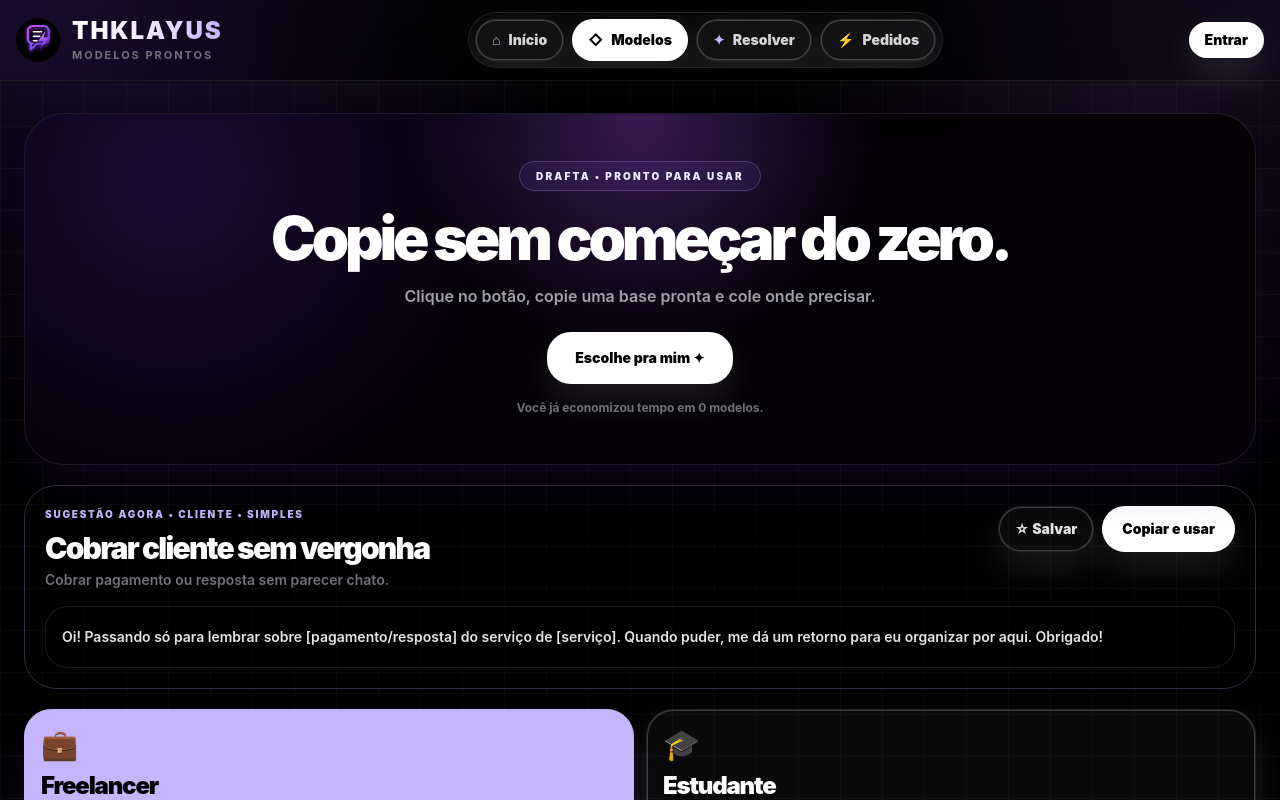
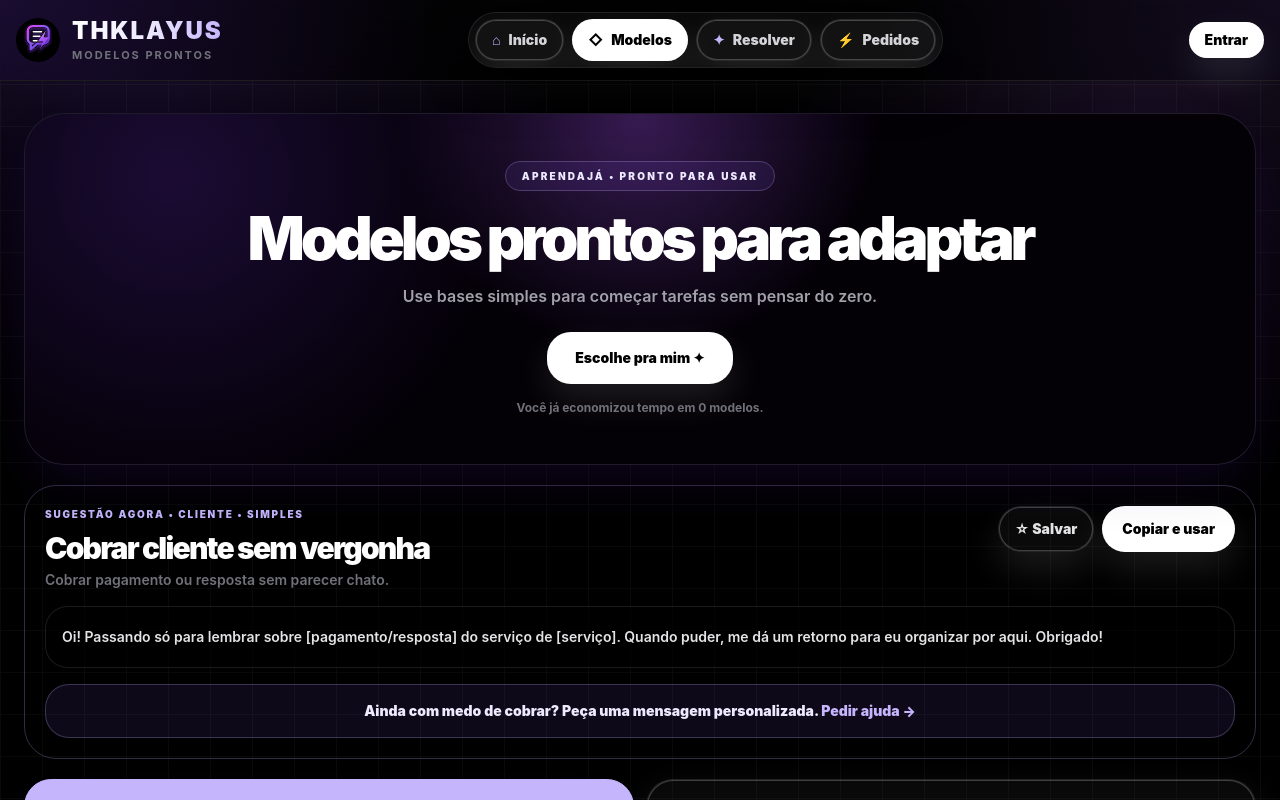
Before and after one commit to thiagodouglas19t-lang/Thklayus-hub, a React (Vite) app: page / in a window 1280 px wide. Both pictures are taken after a click on the button "Começar agora". Shown: the top 800 px of the page. Built offline with nearby package versions, Linux system fonts and the light colour scheme.

Commit message:
Atualiza Modelos para identidade AprendaJá

```diff
--- a/src/pages/Modelos.tsx
+++ b/src/pages/Modelos.tsx
@@ -1,4 +1,5 @@
 import { useMemo, useRef, useState } from "react";
+import { appConfig } from "../config/appConfig";
 
 type Tribe = "estudante" | "freelancer";
 type Vibe = "simples" | "formal" | "direto";
@@ -107,6 +108,8 @@ const tribeCopy: Record<Tribe, { title: string; desc: string; icon: string }> =
 
 const priorityIds = ["cobrar-cliente", "professor-entrega", "proposta-servico", "resumo-escolar", "preco-servico"];
 const toastMessages = ["Pronto para colar!", "Copiado. Agora é só colar e enviar.", "Sucesso! Resolveu rápido."];
+const STORAGE_COPY_COUNT = "aprendaja_copy_count";
+const STORAGE_FAVORITES = "aprendaja_favorites";
 
 function safeReadNumber(key: string) {
   try {
@@ -126,14 +129,15 @@ function safeReadList(key: string) {
 }
 
 export default function Modelos() {
+  const { brand, models } = appConfig;
   const [tribe, setTribe] = useState<Tribe>("freelancer");
   const [vibe, setVibe] = useState<Vibe>("simples");
   const [busca, setBusca] = useState("");
   const [copied, setCopied] = useState<string | null>(null);
   const [selectedId, setSelectedId] = useState<string>("cobrar-cliente");
   const [toast, setToast] = useState("");
-  const [copyCount, setCopyCount] = useState(() => safeReadNumber("drafta_copy_count"));
-  const [favorites, setFavorites] = useState<string[]>(() => safeReadList("drafta_favorites"));
+  const [copyCount, setCopyCount] = useState(() => safeReadNumber(STORAGE_COPY_COUNT));
+  const [favorites, setFavorites] = useState<string[]>(() => safeReadList(STORAGE_FAVORITES));
   const resultRef = useRef<HTMLDivElement | null>(null);
 
   const favoriteModels = useMemo(() => favorites.map((id) => templates.find((item) => item.id === id)).filter(Boolean) as Template[], [favorites]);
@@ -166,7 +170,7 @@ export default function Modelos() {
   function toggleFavorite(id: string) {
     const next = favorites.includes(id) ? favorites.filter((item) => item !== id) : [id, ...favorites].slice(0, 6);
     setFavorites(next);
-    localStorage.setItem("drafta_favorites", JSON.stringify(next));
+    localStorage.setItem(STORAGE_FAVORITES, JSON.stringify(next));
     showToast(next.includes(id) ? "Salvo nos seus atalhos." : "Removido dos atalhos.");
   }
 
@@ -176,7 +180,7 @@ export default function Modelos() {
       setCopied(id);
       const nextCount = copyCount + 1;
       setCopyCount(nextCount);
-      localStorage.setItem("drafta_copy_count", String(nextCount));
+      localStorage.setItem(STORAGE_COPY_COUNT, String(nextCount));
       showToast();
       setTimeout(() => setCopied(null), 1400);
     } catch {
@@ -207,9 +211,9 @@ export default function Modelos() {
       <section className="relative overflow-hidden rounded-[2.5rem] border border-violet-300/15 bg-[#030006] px-6 py-8 text-center shadow-2xl shadow-violet-950/30 md:px-10 md:py-12">
         <div className="pointer-events-none absolute inset-0 bg-[radial-gradient(circle_at_50%_0%,rgba(168,85,247,0.32),transparent_34%),radial-gradient(circle_at_12%_18%,rgba(124,58,237,0.20),transparent_30%)]" />
         <div className="relative mx-auto max-w-4xl">
-          <span className="rounded-full border border-violet-300/25 bg-violet-500/10 px-4 py-2 text-[10px] font-black uppercase tracking-[0.22em] text-violet-100">Drafta • pronto para usar</span>
-          <h1 className="mt-5 text-4xl font-black leading-[0.95] tracking-[-0.07em] text-white md:text-6xl">Copie sem começar do zero.</h1>
-          <p className="mx-auto mt-4 max-w-2xl text-sm font-semibold leading-7 text-zinc-400 md:text-base">Clique no botão, copie uma base pronta e cole onde precisar.</p>
+          <span className="rounded-full border border-violet-300/25 bg-violet-500/10 px-4 py-2 text-[10px] font-black uppercase tracking-[0.22em] text-violet-100">{brand.name} • pronto para usar</span>
+          <h1 className="mt-5 text-4xl font-black leading-[0.95] tracking-[-0.07em] text-white md:text-6xl">{models.title}</h1>
+          <p className="mx-auto mt-4 max-w-2xl text-sm font-semibold leading-7 text-zinc-400 md:text-base">{models.subtitle}</p>
           <button onClick={escolherPraMim} className="mt-6 rounded-2xl bg-white px-7 py-4 text-sm font-black text-black shadow-[0_0_38px_rgba(124,58,237,0.28)] transition hover:scale-[1.02] active:scale-95">Escolhe pra mim ✦</button>
           <p className="mt-4 text-xs font-bold text-zinc-500">Você já economizou tempo em {copyCount} {copyCount === 1 ? "modelo" : "modelos"}.</p>
         </div>
@@ -243,6 +247,11 @@ export default function Modelos() {
           </div>
         </div>
         <p className="mt-4 whitespace-pre-line rounded-[1.4rem] border border-white/10 bg-black/45 p-4 text-sm font-semibold leading-7 text-zinc-200">{selectedText}</p>
+        {selected.paidHint && (
+          <button onClick={pedirPronto} className="mt-4 w-full rounded-2xl border border-violet-300/25 bg-violet-500/10 px-4 py-4 text-sm font-black text-violet-100 transition hover:bg-violet-500/15 active:scale-[0.99]">
+            {selected.paidHint} <span className="text-violet-300">Pedir ajuda →</span>
+          </button>
+        )}
       </section>
 
       <section className="grid gap-3 md:grid-cols-2">
```
